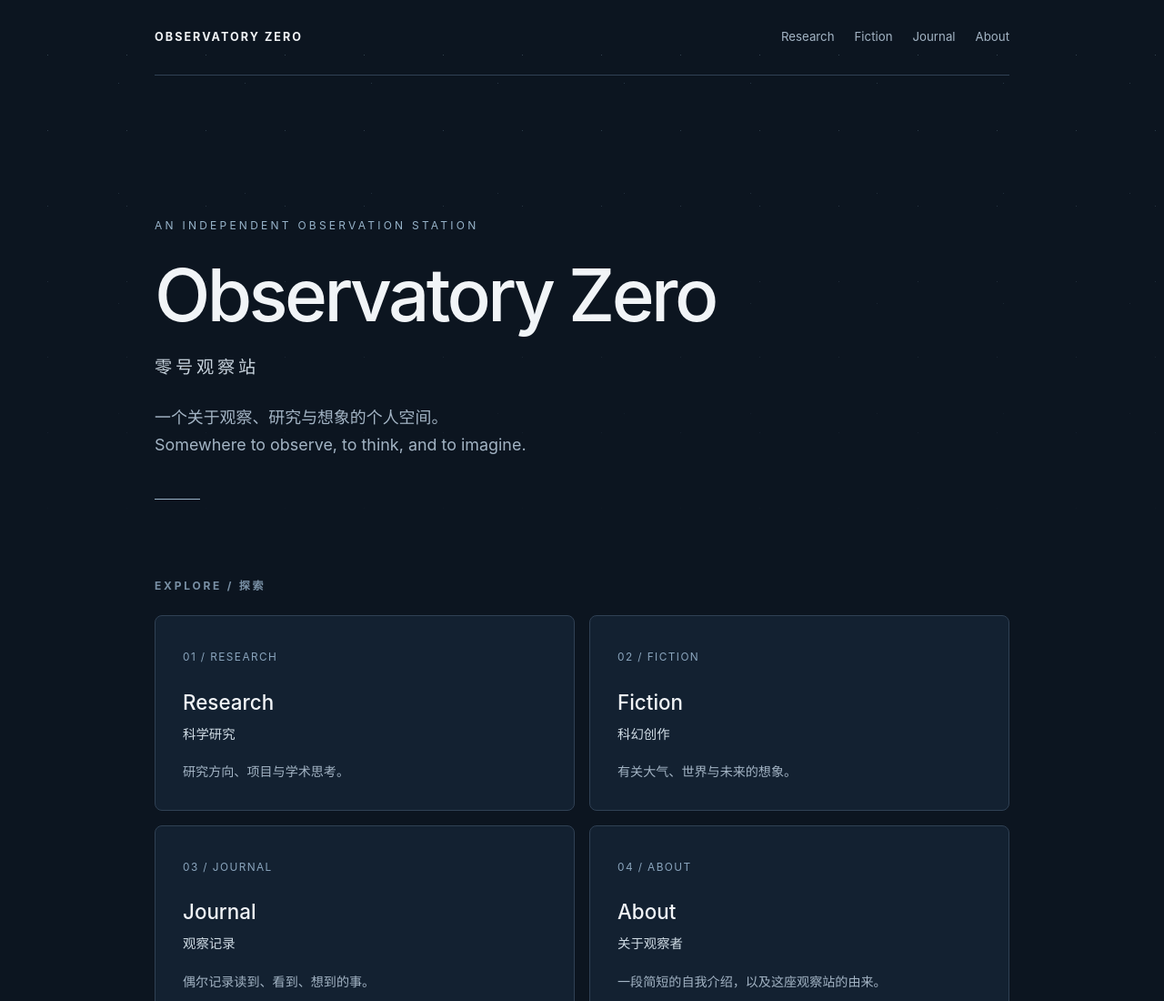
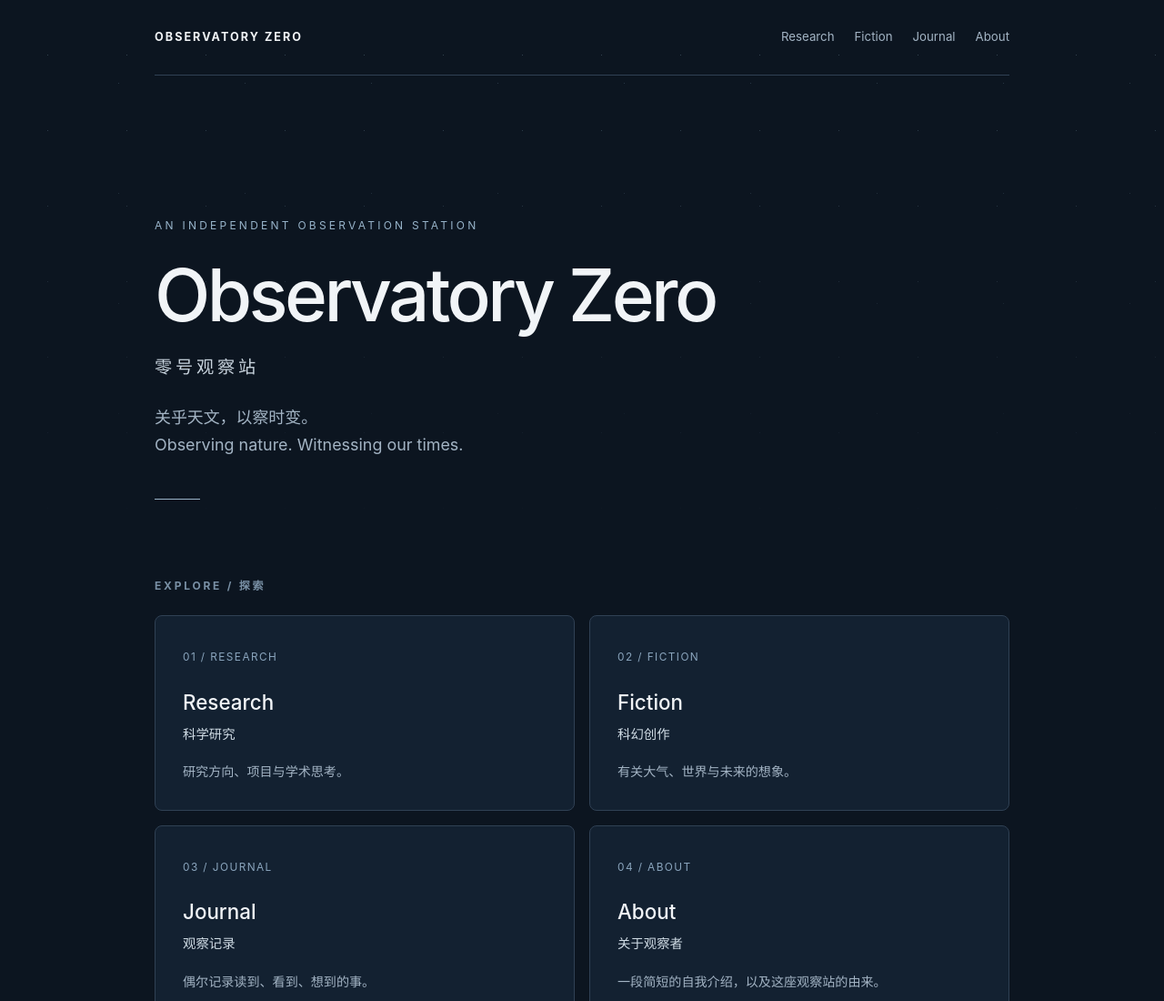
Before and after one commit to tingwang-atmos/observatory-zero, a plain HTML site: page index.html in a window 1280 px wide. Shown: the top 1100 px of the page at 91% size. Drawn offline with Linux system fonts and the light colour scheme.

Commit message:
观乎天文，以察时变

```diff
--- a/index.html
+++ b/index.html
@@ -3,7 +3,7 @@
 <head>
   <meta charset="utf-8">
   <meta name="viewport" content="width=device-width, initial-scale=1">
-  <meta name="description" content="Observatory Zero — 零号观察站：一个关于科学研究、科幻创作与日常观察的个人空间。">
+  <meta name="description" content="Observatory Zero — 零号观察站：观乎天文，以察时变。">
   <meta name="theme-color" content="#0c1520">
   <title>Observatory Zero · 零号观察站</title>
   <style>
@@ -59,7 +59,7 @@
         <p class="eyebrow">An independent observation station</p>
         <h1 id="site-title">Observatory Zero</h1>
         <p class="chinese">零号观察站</p>
-        <p class="intro">一个关于观察、研究与想象的个人空间。<br>Somewhere to observe, to think, and to imagine.</p>
+        <p class="intro">关乎天文，以察时变。<br>Observing nature. Witnessing our times.</p>
         <div class="rule" aria-hidden="true"></div>
       </section>
 
```
